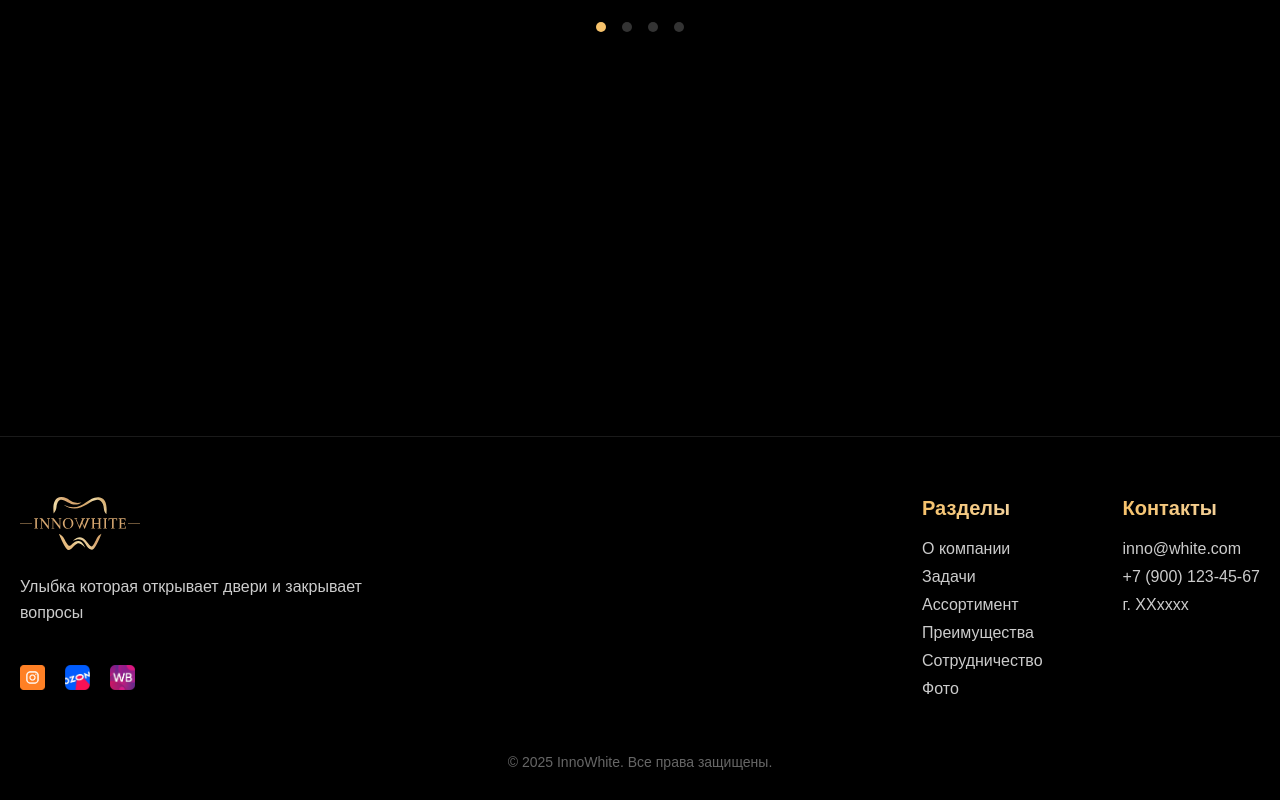
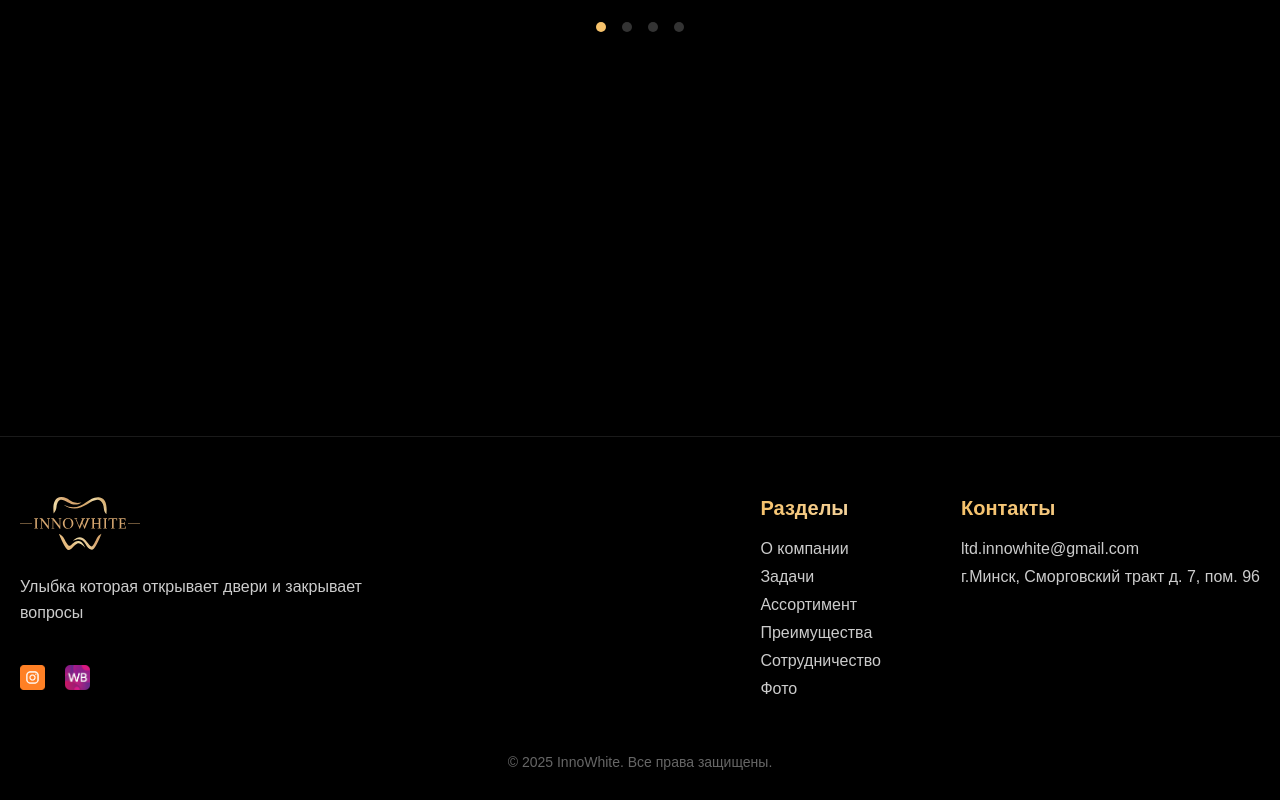
Before and after one commit to fridrix228/inno, a plain HTML site: page index.html in a window 1280 px wide. Shown: the part 7659-8459 px from the top of the page. Drawn offline with Linux system fonts and the light colour scheme; a small style sheet from the web is missing; a web font is replaced by a local one.

Commit message:
Update index.html

```diff
--- a/index.html
+++ b/index.html
@@ -351,9 +351,9 @@
 
                         <p>Улыбка которая открывает двери и закрывает вопросы</p>
 
-                        <div class="footer-social"><a id="inst" href="https://www.instagram.com/innowhite/"
+                        <div class="footer-social"><a id="inst" href="https://www.instagram.com/innowhite.by"
                                 target="_blank"><img src="img/inst.png" alt="Instagram"></a>
-                            <a href="https://ozon.ru/" target="_blank"><img src="img/ozz.png" alt="Ozon"></a>
+                            <!-- <a href="https://ozon.ru/" target="_blank"><img src="img/ozz.png" alt="Ozon"></a> -->
                             <a href="https://www.wildberries.ru/" target="_blank"><img src="img/wbb.png"
                                     alt="Wildberries"></a>
 
@@ -371,9 +371,9 @@
                         </div>
                         <div>
                             <h4>Контакты</h4>
-                            <p>inno@white.com</p>
-                            <p>+7 (900) 123-45-67</p>
-                            <p>г. XXxxxx</p>
+                            <p>ltd.innowhite@gmail.com</p>
+                            <!-- <p>+7 (900) 123-45-67</p> -->
+                            <p>г.Минск, Сморговский тракт д. 7, пом. 96</p>
                         </div>
                     </div>
                 </div>
@@ -394,9 +394,9 @@
             <p class="modal__text">Наша продукция доступна на площадках:</p>
 
             <div class="modal__shops">
-                <a href="https://ozon.ru/" target="_blank"><img src="img/ozonw.svg" alt="Ozon"></a>
+                <!-- <a href="https://ozon.ru/" target="_blank"><img src="img/ozonw.svg" alt="Ozon"></a> -->
                 <a href="https://www.wildberries.ru" target="_blank"><img src="img/wb.svg" alt="Wildberries"></a>
-                <a href="https://www.wildberries.ru" target="_blank"><img src="img/instagramw.svg"
+                <a href="https://www.instagram.com/innowhite.by" target="_blank"><img src="img/instagramw.svg"
                         alt="Wildberries"></a>
 
             </div>
```
